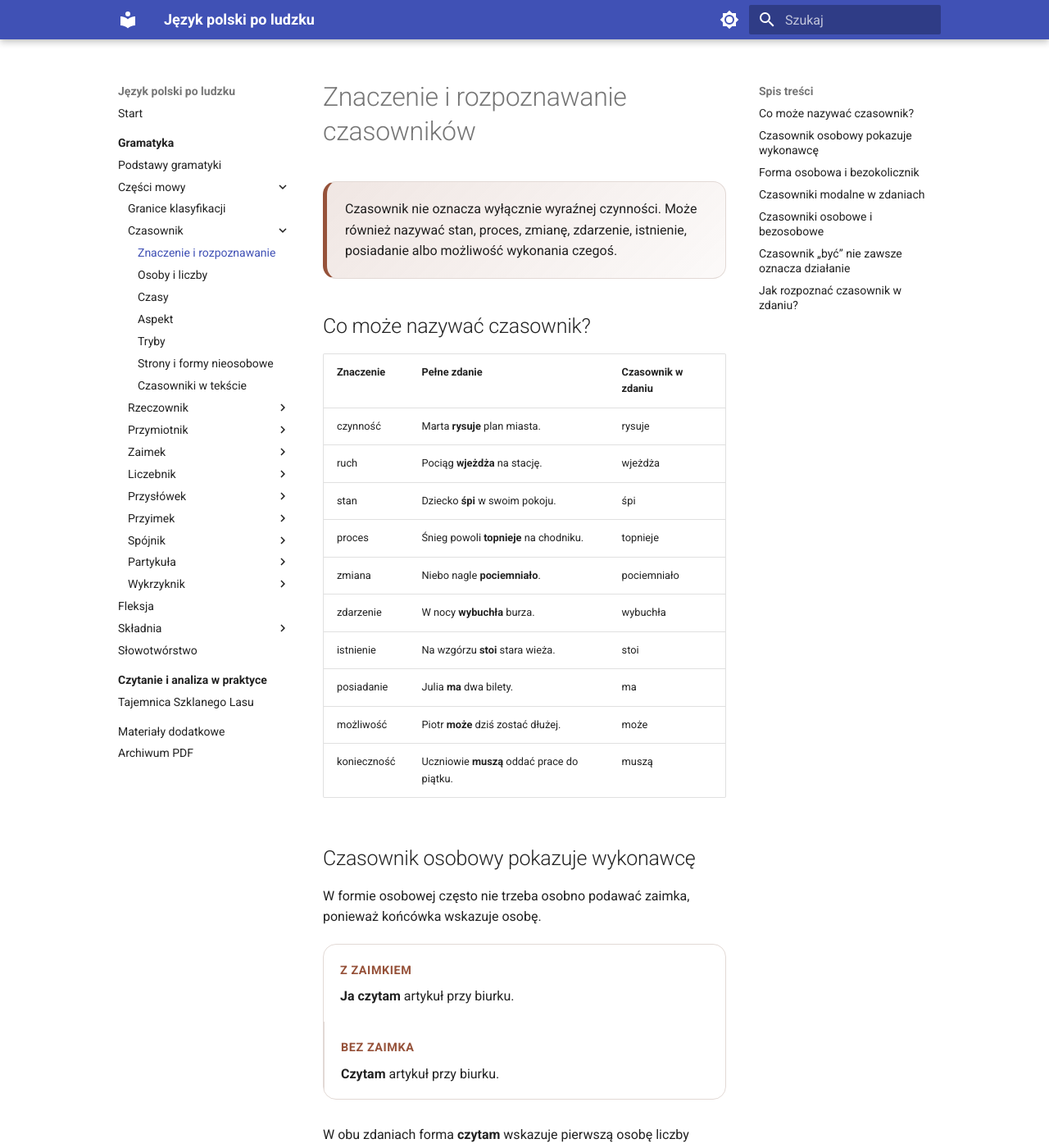
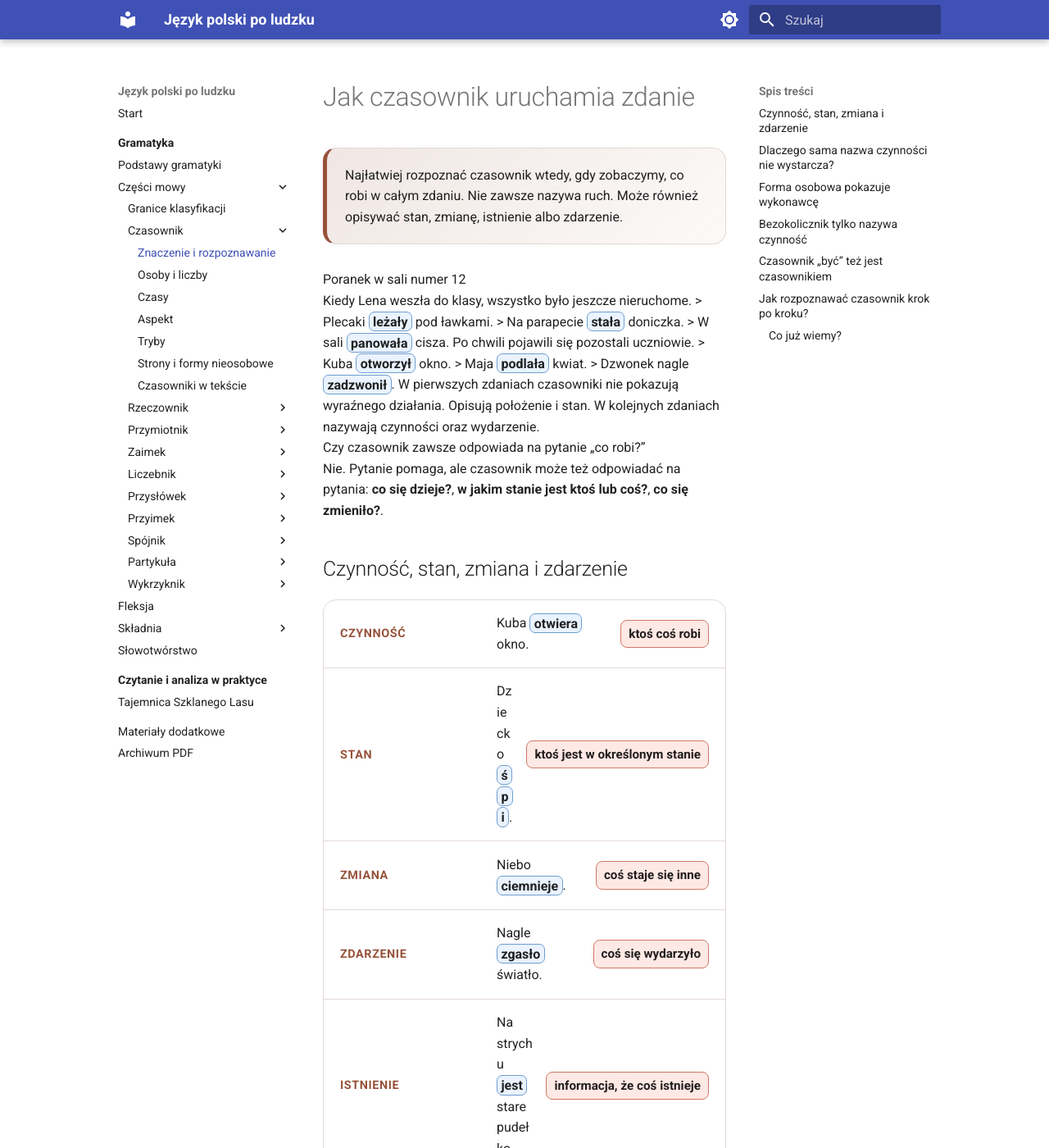
Before and after one commit to dchorazkiewicz/SP_JP, an MkDocs documentation site: the page built from docs/gramatyka/czesci-mowy/czasownik/znaczenie-i-rozpoznawanie.md, in a window 1280 px wide and 1400 px high. Shown: the whole window at 82% size. Built offline with MkDocs 1.6.1 and Material for MkDocs 9.7.7, drawn with Linux system fonts in a browser that asks for light colours; some of the changed text lies outside the part shown.

Commit message:
Rewrite verb recognition lesson as a guided narrative

```diff
--- a/docs/gramatyka/czesci-mowy/czasownik/znaczenie-i-rozpoznawanie.md
+++ b/docs/gramatyka/czesci-mowy/czasownik/znaczenie-i-rozpoznawanie.md
@@ -1,147 +1,126 @@
-# Znaczenie i rozpoznawanie czasowników
+# Jak czasownik uruchamia zdanie
 
 <div class="verb-lesson" markdown>
 
 <div class="lead-box">
-Czasownik nie oznacza wyłącznie wyraźnej czynności. Może również nazywać stan, proces, zmianę, zdarzenie, istnienie, posiadanie albo możliwość wykonania czegoś.
+Najłatwiej rozpoznać czasownik wtedy, gdy zobaczymy, co robi w całym zdaniu. Nie zawsze nazywa ruch. Może również opisywać stan, zmianę, istnienie albo zdarzenie.
 </div>
 
-## Co może nazywać czasownik?
+<div class="verb-story">
+  <div class="verb-story__title">Poranek w sali numer 12</div>
+  <div class="verb-story__body" markdown>
 
-| Znaczenie | Pełne zdanie | Czasownik w zdaniu |
-|---|---|---|
-| czynność | Marta **rysuje** plan miasta. | rysuje |
-| ruch | Pociąg **wjeżdża** na stację. | wjeżdża |
-| stan | Dziecko **śpi** w swoim pokoju. | śpi |
-| proces | Śnieg powoli **topnieje** na chodniku. | topnieje |
-| zmiana | Niebo nagle **pociemniało**. | pociemniało |
-| zdarzenie | W nocy **wybuchła** burza. | wybuchła |
-| istnienie | Na wzgórzu **stoi** stara wieża. | stoi |
-| posiadanie | Julia **ma** dwa bilety. | ma |
-| możliwość | Piotr **może** dziś zostać dłużej. | może |
-| konieczność | Uczniowie **muszą** oddać prace do piątku. | muszą |
+Kiedy Lena weszła do klasy, wszystko było jeszcze nieruchome.
 
-## Czasownik osobowy pokazuje wykonawcę
+> Plecaki <span class="verb-form">leżały</span> pod ławkami.
+> Na parapecie <span class="verb-form">stała</span> doniczka.
+> W sali <span class="verb-form">panowała</span> cisza.
 
-W formie osobowej często nie trzeba osobno podawać zaimka, ponieważ końcówka wskazuje osobę.
+Po chwili pojawili się pozostali uczniowie.
 
-<div class="verb-comparison">
-  <div class="verb-comparison__item">
-    <span class="verb-label">z zaimkiem</span>
-    <p><strong>Ja czytam</strong> artykuł przy biurku.</p>
-  </div>
-  <div class="verb-comparison__item">
-    <span class="verb-label">bez zaimka</span>
-    <p><strong>Czytam</strong> artykuł przy biurku.</p>
+> Kuba <span class="verb-form">otworzył</span> okno.
+> Maja <span class="verb-form">podlała</span> kwiat.
+> Dzwonek nagle <span class="verb-form">zadzwonił</span>.
+
+W pierwszych zdaniach czasowniki nie pokazują wyraźnego działania. Opisują położenie i stan. W kolejnych zdaniach nazywają czynności oraz wydarzenie.
+
   </div>
 </div>
 
-W obu zdaniach forma **czytam** wskazuje pierwszą osobę liczby pojedynczej. Zaimek **ja** może zostać użyty dla podkreślenia lub przeciwstawienia:
+<div class="verb-observation">
+<div class="verb-question">Czy czasownik zawsze odpowiada na pytanie „co robi?”</div>
+Nie. Pytanie pomaga, ale czasownik może też odpowiadać na pytania: <strong>co się dzieje?</strong>, <strong>w jakim stanie jest ktoś lub coś?</strong>, <strong>co się zmieniło?</strong>.
+</div>
 
-> **Ja czytam** artykuł, a ty oglądasz film.
+## Czynność, stan, zmiana i zdarzenie
 
-## Forma osobowa i bezokolicznik
+<div class="verb-series">
+  <div class="verb-row"><span class="verb-badge">czynność</span><p>Kuba <span class="verb-form">otwiera</span> okno.</p><span class="verb-note">ktoś coś robi</span></div>
+  <div class="verb-row"><span class="verb-badge">stan</span><p>Dziecko <span class="verb-form">śpi</span>.</p><span class="verb-note">ktoś jest w określonym stanie</span></div>
+  <div class="verb-row"><span class="verb-badge">zmiana</span><p>Niebo <span class="verb-form">ciemnieje</span>.</p><span class="verb-note">coś staje się inne</span></div>
+  <div class="verb-row"><span class="verb-badge">zdarzenie</span><p>Nagle <span class="verb-form">zgasło</span> światło.</p><span class="verb-note">coś się wydarzyło</span></div>
+  <div class="verb-row"><span class="verb-badge">istnienie</span><p>Na strychu <span class="verb-form">jest</span> stare pudełko.</p><span class="verb-note">informacja, że coś istnieje</span></div>
+</div>
+
+## Dlaczego sama nazwa czynności nie wystarcza?
+
+Porównaj:
 
 <div class="verb-comparison">
-  <div class="verb-comparison__item">
-    <span class="verb-label">forma osobowa</span>
-    <p>Ola <strong>pisze</strong> wiadomość do nauczyciela.</p>
-  </div>
-  <div class="verb-comparison__item">
-    <span class="verb-label">bezokolicznik</span>
-    <p>Ola chce <strong>napisać</strong> wiadomość do nauczyciela.</p>
-  </div>
+  <div class="verb-comparison__item"><span class="verb-label">czasownik</span><p>Ola codziennie <span class="verb-form">biega</span>.</p></div>
+  <div class="verb-comparison__item"><span class="verb-label">rzeczownik</span><p>Codzienne <strong>bieganie</strong> wzmacnia nogi.</p></div>
 </div>
 
-Forma **pisze** wskazuje osobę, liczbę i czas. Bezokolicznik **napisać** nie wskazuje bezpośrednio osoby ani liczby; jego wykonawcę rozpoznajemy z pozostałej części zdania.
+Oba wyrazy dotyczą podobnej czynności, ale zachowują się inaczej.
+
+<div class="verb-change-line">
+  <div class="verb-change-line__box"><strong>biega</strong><br>mogę zmienić: biegam, biegasz, biegaliśmy</div>
+  <div class="verb-change-line__arrow">→</div>
+  <div class="verb-change-line__box">to forma czasownika</div>
+</div>
+
+<div class="verb-change-line">
+  <div class="verb-change-line__box"><strong>bieganie</strong><br>mogę odmienić: biegania, bieganiu, bieganiem</div>
+  <div class="verb-change-line__arrow">→</div>
+  <div class="verb-change-line__box">to rzeczownik nazywający czynność</div>
+</div>
+
+<div class="verb-why">
+<strong>Dlaczego to ważne?</strong>
+O części mowy nie decyduje samo znaczenie. Trzeba sprawdzić, jak wyraz zachowuje się w zdaniu i jak można zmieniać jego formę.
+</div>
+
+## Forma osobowa pokazuje wykonawcę
+
+> <span class="verb-form">Czytam</span> książkę.
+
+Nie napisaliśmy słowa **ja**, a jednak wiadomo, kto mówi. Forma **czytam** wskazuje pierwszą osobę liczby pojedynczej.
+
+> <span class="verb-form">Czytasz</span> książkę.
+
+Forma **czytasz** wskazuje osobę, do której się zwracamy.
+
+> Dzieci <span class="verb-form">czytają</span> książkę.
+
+Forma **czytają** pasuje do wielu wykonawców.
+
+## Bezokolicznik tylko nazywa czynność
+
+> Ola chce <span class="verb-form">przeczytać</span> książkę.
+
+Wyraz **przeczytać** nie mówi sam, kto wykona czynność ani kiedy ona się wydarzy. Tę informację daje reszta zdania: wykonawcą jest Ola, a czynność jest dopiero zamierzona.
 
 Najczęstsze zakończenia bezokolicznika to **-ć** i **-c**:
 
-- Marta chce **czytać** tę powieść wieczorem.
-- Piotr musi **wrócić** przed zmrokiem.
-- Anna potrafi **biec** bardzo długo.
-- Nie mogę dziś **pomóc** sąsiadowi.
+- czytać;
+- napisać;
+- wrócić;
+- biec;
+- pomóc.
 
-## Czasowniki modalne w zdaniach
+## Czasownik „być” też jest czasownikiem
 
-Czasowniki **móc, musieć, chcieć, powinien** łączą się często z bezokolicznikiem i informują o możliwości, konieczności, zamiarze albo powinności.
+> Zosia <span class="verb-form">jest</span> zmęczona.
+> Klucze <span class="verb-form">są</span> w szufladzie.
+> Na końcu ulicy <span class="verb-form">jest</span> piekarnia.
 
-<div class="verb-series">
-  <div class="verb-row">
-    <span class="verb-badge">możliwość</span>
-    <p>Karol <span class="verb-form">może</span> <span class="verb-form">przyjść</span> na spotkanie wcześniej.</p>
-    <span class="verb-note">może + bezokolicznik</span>
-  </div>
-  <div class="verb-row">
-    <span class="verb-badge">konieczność</span>
-    <p>Musimy <span class="verb-form">zakończyć</span> pracę przed wieczorem.</p>
-    <span class="verb-note">musimy + bezokolicznik</span>
-  </div>
-  <div class="verb-row">
-    <span class="verb-badge">zamiar</span>
-    <p>Chcę <span class="verb-form">przeczytać</span> tę książkę podczas wakacji.</p>
-    <span class="verb-note">chcę + bezokolicznik</span>
-  </div>
-  <div class="verb-row">
-    <span class="verb-badge">powinność</span>
-    <p>Powinniście <span class="verb-form">sprawdzić</span> wynik jeszcze raz.</p>
-    <span class="verb-note">powinniście + bezokolicznik</span>
-  </div>
+W tych zdaniach nikt nie wykonuje wyraźnego ruchu. Czasownik **być** informuje o stanie, położeniu albo istnieniu.
+
+## Jak rozpoznawać czasownik krok po kroku?
+
+<div class="verb-step-list">
+  <div class="verb-step">Przeczytaj całe zdanie i znajdź informację o czynności, stanie, zmianie lub zdarzeniu.</div>
+  <div class="verb-step">Spróbuj zmienić osobę: <em>czytam → czytasz → czytamy</em>.</div>
+  <div class="verb-step">Spróbuj zmienić czas: <em>czytam → czytałem → będę czytać</em>.</div>
+  <div class="verb-step">Sprawdź, czy wyraz nie jest bezokolicznikiem, na przykład <em>czytać</em> albo <em>pomóc</em>.</div>
+  <div class="verb-step">Nie kieruj się tylko znaczeniem. Porównuj formę i zachowanie wyrazu w zdaniu.</div>
 </div>
 
-## Czasowniki osobowe i bezosobowe
-
-Większość czasowników tworzy formy osobowe:
-
-> Ja **otwieram** okno, ty **otwierasz** drzwi, a oni **otwierają** bramę.
-
-Niektóre zdania nie wskazują konkretnego wykonawcy:
-
-- Wieczorem szybko **ściemnia się** nad jeziorem.
-- Od rana **pada** i mocno **wieje**.
-- W sali **zgaszono** wszystkie lampy.
-- Nowy most **otwarto** w poniedziałek.
-
-Formy **zgaszono** i **otwarto** informują o wykonanej czynności, ale nie podają osoby, która ją wykonała.
-
-## Czasownik „być” nie zawsze oznacza działanie
-
-Czasownik **być** może informować o istnieniu, położeniu, stanie albo łączyć podmiot z informacją o nim.
-
-<div class="verb-series">
-  <div class="verb-row">
-    <span class="verb-badge">istnienie</span>
-    <p>Na końcu ulicy <span class="verb-form">jest</span> mała piekarnia.</p>
-    <span class="verb-note">informacja o istnieniu</span>
-  </div>
-  <div class="verb-row">
-    <span class="verb-badge">położenie</span>
-    <p>Klucze <span class="verb-form">są</span> w górnej szufladzie.</p>
-    <span class="verb-note">informacja o miejscu</span>
-  </div>
-  <div class="verb-row">
-    <span class="verb-badge">stan</span>
-    <p>Po długiej podróży wszyscy <span class="verb-form">byli</span> zmęczeni.</p>
-    <span class="verb-note">informacja o stanie</span>
-  </div>
-  <div class="verb-row">
-    <span class="verb-badge">orzeczenie imienne</span>
-    <p>Maria <span class="verb-form">jest</span> lekarką.</p>
-    <span class="verb-note">łączy podmiot z orzecznikiem</span>
-  </div>
+<div class="verb-mini-summary">
+<h3>Co już wiemy?</h3>
+Czasownik uruchamia zdanie. Może nazywać działanie, stan, zmianę, zdarzenie lub istnienie. Rozpoznajemy go nie tylko po pytaniu, lecz także po tym, że jego forma może pokazywać osobę, liczbę i czas.
 </div>
 
-## Jak rozpoznać czasownik w zdaniu?
-
-1. Sprawdź, czy wyraz nazywa czynność, stan, proces albo zdarzenie.
-2. Spróbuj zmienić osobę: *czytam → czytasz → czytamy*.
-3. Spróbuj zmienić czas: *czytam → czytałem → będę czytać*.
-4. Sprawdź, czy forma jest bezokolicznikiem, imiesłowem albo formą na *-no, -to*.
-5. Czytaj całe zdanie, ponieważ pojedyncza forma nie zawsze pokazuje wszystkie kategorie gramatyczne.
-
-!!! note "Nie każda nazwa czynności jest czasownikiem"
-    W zdaniu „Codzienne **czytanie** rozwija pamięć” wyraz **czytanie** jest rzeczownikiem. W zdaniu „Codziennie **czytam** przez pół godziny” wyraz **czytam** jest czasownikiem. Znaczenie jest podobne, ale forma i zachowanie gramatyczne są inne.
-
-[Przejdź dalej: osoby i liczby](../osoby-i-liczby/){ .md-button .md-button--primary }
+[Przejdź dalej: kto mówi, do kogo i o kim?](../osoby-i-liczby/){ .md-button .md-button--primary }
 
 </div>
```
